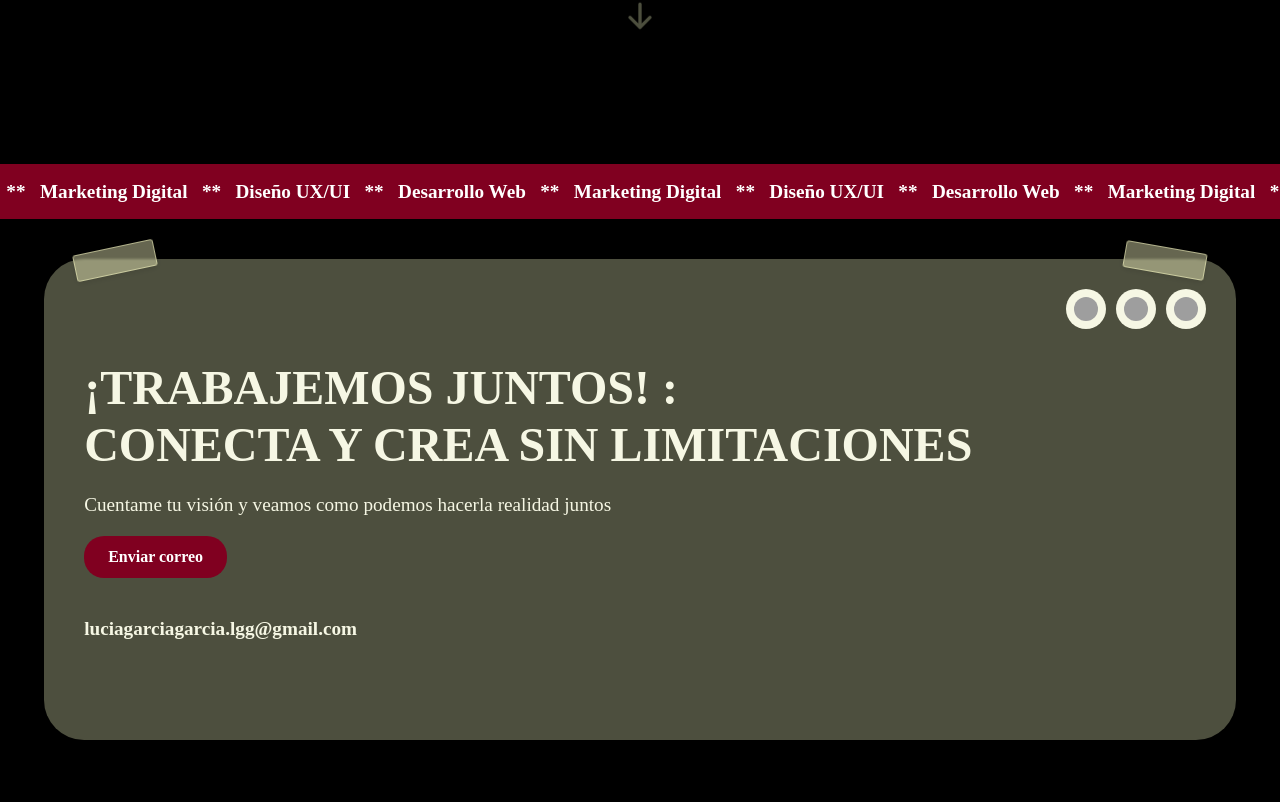
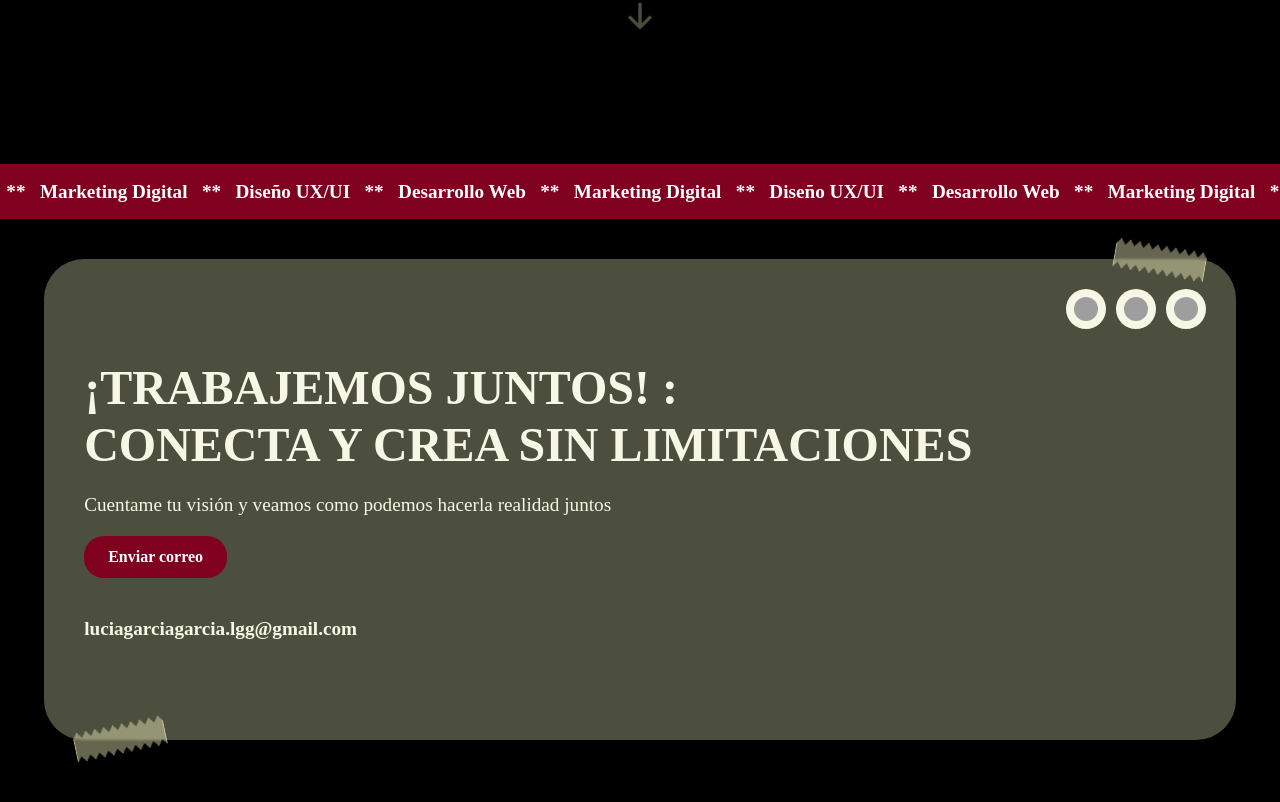
Before and after one commit to luulaa13/portfolio, a React (Vite) app: page /portfolio in a window 1280 px wide. Shown: the part 558-1360 px from the top of the page. Built offline with nearby package versions, Linux system fonts and the light colour scheme; no server answers; grey boxes are pictures that could not be loaded; a web font is replaced by a local one.

Commit message:
Update Portfolio.css

```diff
--- a/src/style/Portfolio.css
+++ b/src/style/Portfolio.css
@@ -228,25 +228,36 @@
 .contacto-section::after {
   content: "";
   position: absolute;
-  width: 80px;
-  height: 25px;
-  background: rgba(255, 255, 200, 0.4); /* tono tipo celo */
-  backdrop-filter: blur(1px); /* efecto vidrio si se quiere más realista */
+  width: 90px;
+  height: 28px;
+  background: rgba(255, 255, 200, 0.4);
   border: 1px solid rgba(255, 255, 200, 0.5);
-  border-radius: 3px;
-  z-index: 2;
+  z-index: 5;
   pointer-events: none;
   box-shadow: 0 2px 6px rgba(0, 0, 0, 0.1);
+  backdrop-filter: blur(1px);
+  border-radius: 2px;
+
+  /* “piquitos” en los extremos usando clip-path con forma dentada */
+  clip-path: polygon(
+    5% 0%, 10% 20%, 15% 0%, 20% 20%, 25% 0%, 30% 20%, 35% 0%,
+    40% 20%, 45% 0%, 50% 20%, 55% 0%, 60% 20%, 65% 0%, 70% 20%,
+    75% 0%, 80% 20%, 85% 0%, 90% 20%, 95% 0%, 100% 20%, 100% 100%,
+    95% 80%, 90% 100%, 85% 80%, 80% 100%, 75% 80%, 70% 100%,
+    65% 80%, 60% 100%, 55% 80%, 50% 100%, 45% 80%, 40% 100%,
+    35% 80%, 30% 100%, 25% 80%, 20% 100%, 15% 80%, 10% 100%,
+    5% 80%, 0% 100%, 0% 20%
+  );
 }
 
 .contacto-section::before {
-  top: -12px;
+  top: -14px;
+  right: 30px;
+  transform: rotate(10deg);
+}
+
+.contacto-section::after {
+  bottom: -14px;
   left: 30px;
   transform: rotate(-12deg);
 }
-
-.contacto-section::after {
-  top: -12px;
-  right: 30px;
-  transform: rotate(10deg);
-}
```
